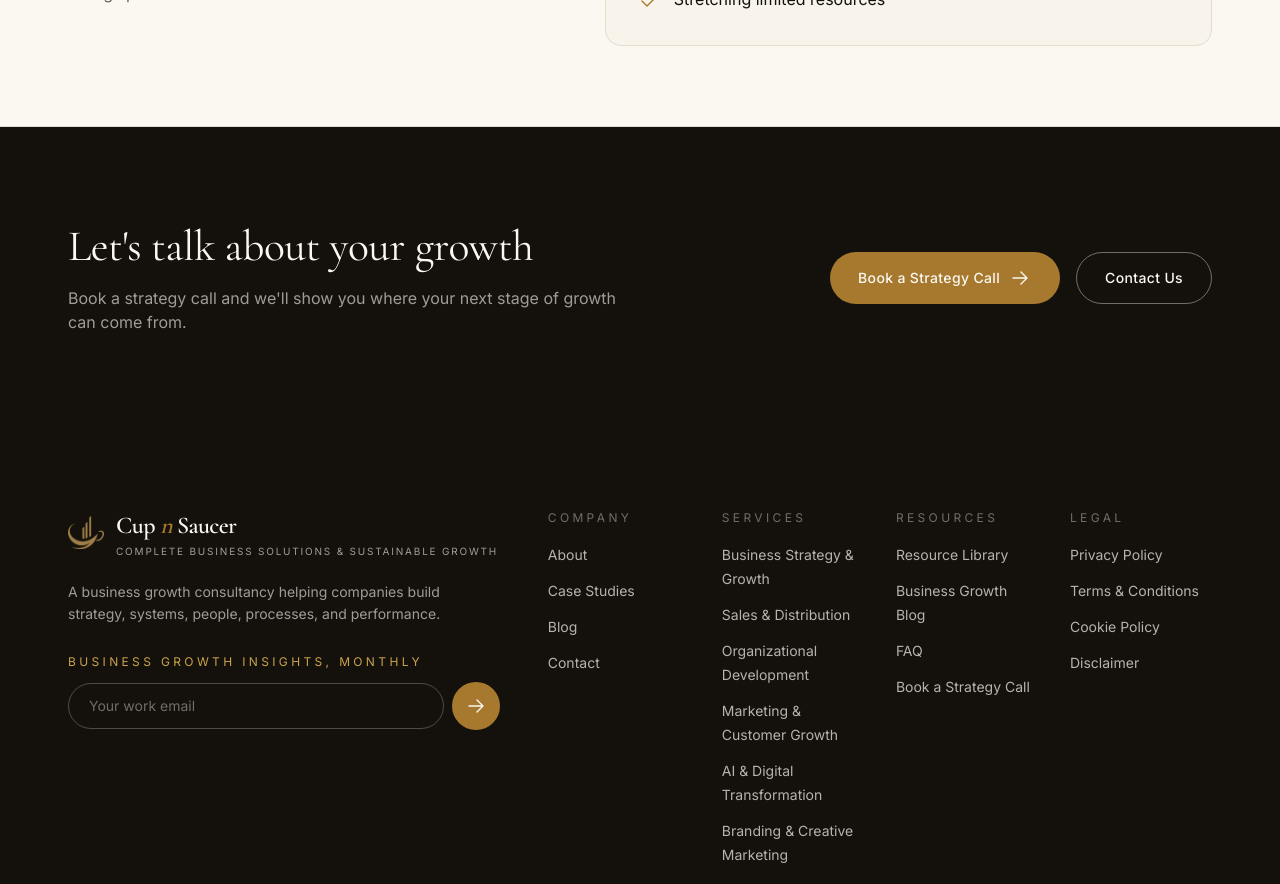
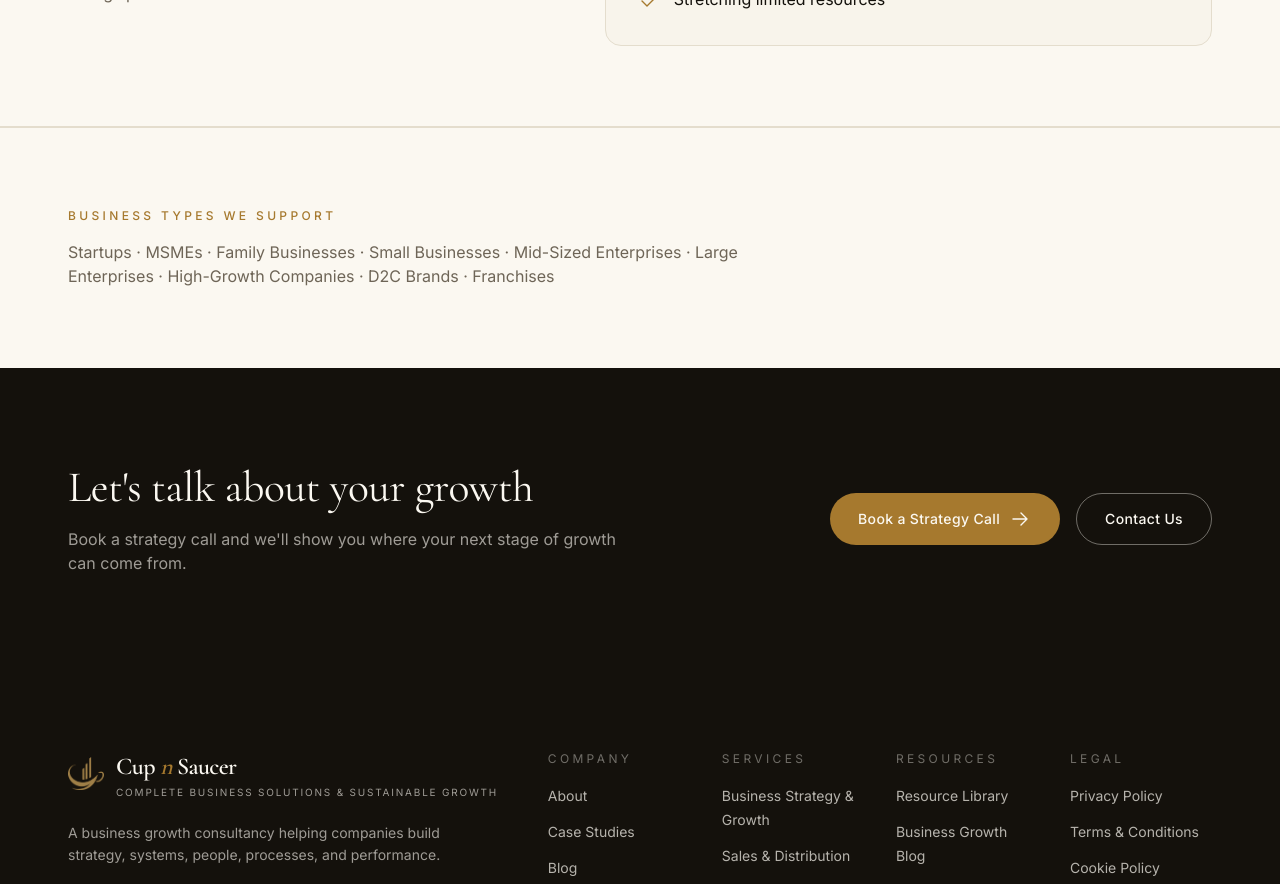
Before and after one commit to madhumitaganeshkumar123-ship-it/cupnsaucer, a Next.js app: page /industries in a window 1280 px wide. Shown: the part 4480-5364 px from the top of the page. Built offline with nearby package versions, Linux system fonts and the light colour scheme.

Commit message:
Update page.tsx

```diff
--- a/src/app/industries/page.tsx
+++ b/src/app/industries/page.tsx
@@ -4,7 +4,7 @@ import { PageHeader } from "@/components/ui/PageHeader";
 import { Reveal } from "@/components/ui/Reveal";
 import { CtaBand } from "@/components/ui/CtaBand";
 import { Check } from "@/components/ui/Icons";
-import { industries } from "@/data/content";
+import { industries, businessTypes } from "@/data/content";
 
 export const metadata: Metadata = {
   title: "Industries",
@@ -46,10 +46,18 @@ export default function IndustriesPage() {
               </ul>
             </Reveal>
           </Container>
+
         </section>
       ))}
 
-      <CtaBand />
+            <section className="border-t border-line py-16 lg:py-20">
+                    <Container>
+                              <p className="eyebrow mb-4">Business Types We Support</p>
+                              <p className="max-w-2xl text-taupe">{businessTypes.map((bt) => bt.title).join(" · ")}</p>
+                    </Container>
+            </section>
+
+    <CtaBand />
     </>
   );
 }
```
